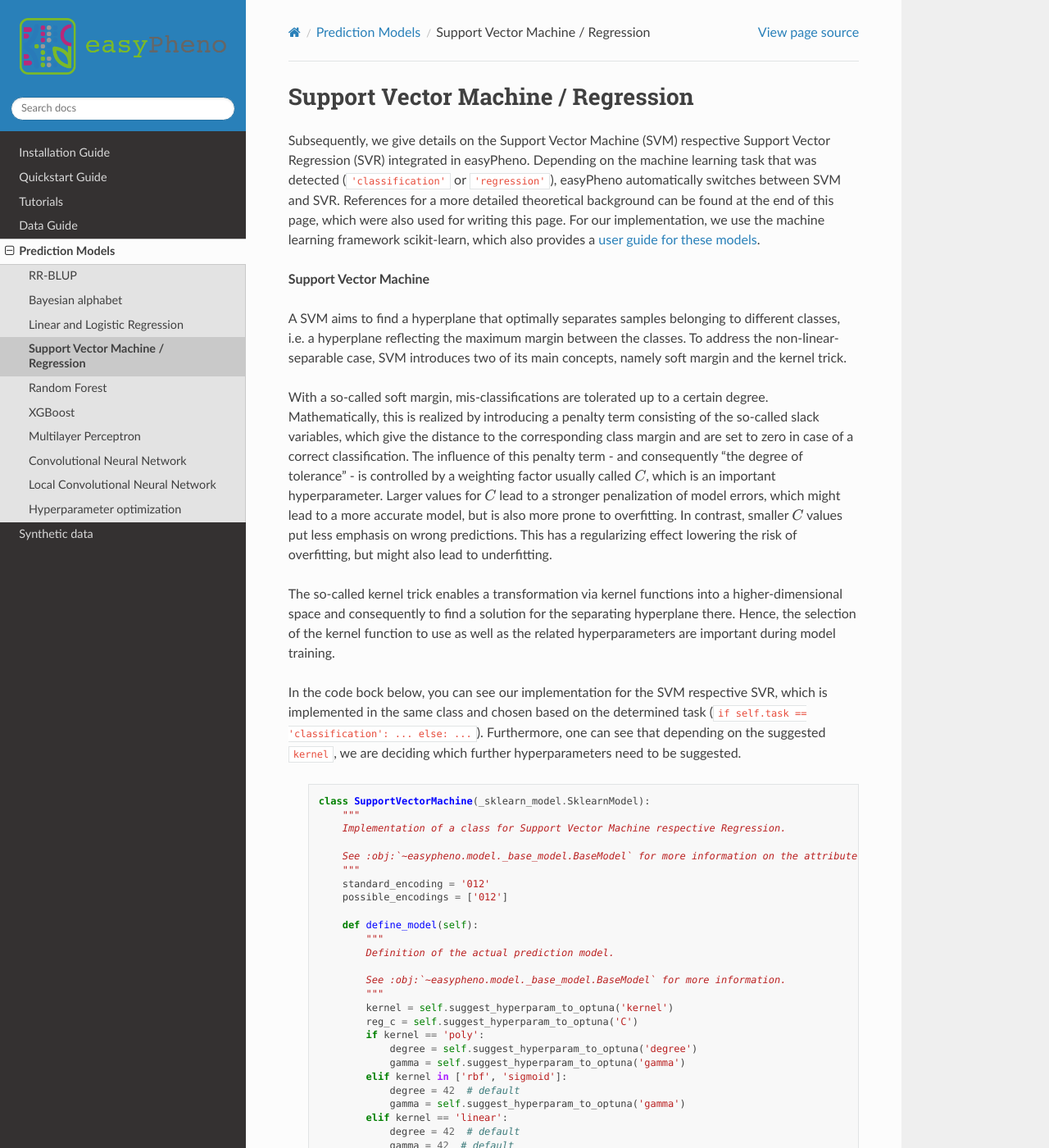
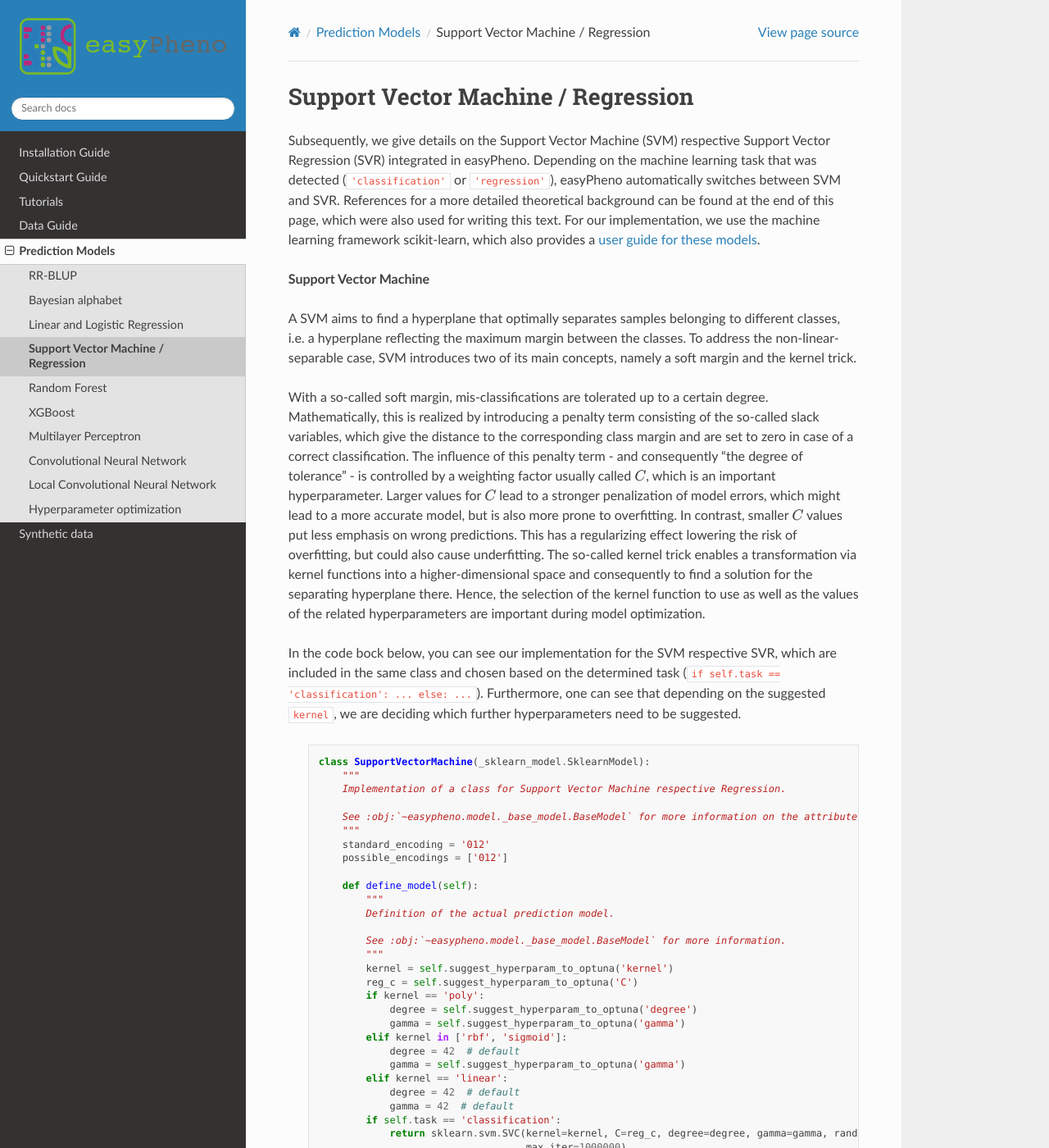
Before and after one commit to grimmlab/easyPheno, a Sphinx documentation site: the page built from docs/source/models/svm.rst, in a window 1280 px wide and 1400 px high. Shown: the whole window at 82% size. Built offline with Sphinx 7.4.7 and the Read the Docs theme 2.0.0, drawn with Linux system fonts in a browser that asks for light colours; pages that are not in the unit, such as notebooks, are missing from menus; some of the changed text lies outside the part shown.

Commit message:
Update svm.rst

```diff
--- a/docs/source/models/svm.rst
+++ b/docs/source/models/svm.rst
@@ -3,25 +3,22 @@ Support Vector Machine / Regression
 Subsequently, we give details on the Support Vector Machine (SVM) respective Support Vector Regression (SVR) integrated in easyPheno.
 Depending on the machine learning task that was detected (``'classification'`` or ``'regression'``), easyPheno automatically
 switches between SVM and SVR.
-References for a more detailed theoretical background can be found at the end of this page, which were also used for writing this page.
+References for a more detailed theoretical background can be found at the end of this page, which were also used for writing this text.
 For our implementation, we use the machine learning framework scikit-learn, which also provides a `user guide for these models <https://scikit-learn.org/stable/modules/svm.html>`_.
 
 **Support Vector Machine**
 
 A SVM aims to find a hyperplane that optimally separates samples belonging to different classes, i.e. a hyperplane reflecting the maximum margin between the classes.
-To address the non-linear-separable case, SVM introduces two of its main concepts, namely soft margin and the kernel trick.
+To address the non-linear-separable case, SVM introduces two of its main concepts, namely a soft margin and the kernel trick.
 
 With a so-called soft margin, mis-classifications are tolerated up to a certain degree.
 Mathematically, this is realized by introducing a penalty term consisting of the so-called slack variables, which give the distance to the corresponding class margin and are set to zero in case of a correct classification.
 The influence of this penalty term - and consequently "the degree of tolerance" - is controlled by a weighting factor usually called :math:`C`,
 which is an important hyperparameter.
 Larger values for :math:`C` lead to a stronger penalization of model errors, which might lead to a more accurate model, but is also more prone to overfitting.
-In contrast, smaller :math:`C` values put less emphasis on wrong predictions. This has a regularizing effect lowering the risk of overfitting, but might also lead to underfitting.
+In contrast, smaller :math:`C` values put less emphasis on wrong predictions. This has a regularizing effect lowering the risk of overfitting, but could also cause underfitting. The so-called kernel trick enables a transformation via kernel functions into a higher-dimensional space and consequently to find a solution for the separating hyperplane there. Hence, the selection of the kernel function to use as well as the values of the related hyperparameters are important during model optimization.
 
-The so-called kernel trick enables a transformation via kernel functions into a higher-dimensional space and consequently to find a solution for the separating hyperplane there.
-Hence, the selection of the kernel function to use as well as the related hyperparameters are important during model training.
-
-In the code bock below, you can see our implementation for the SVM respective SVR, which is implemented in the same class
+In the code bock below, you can see our implementation for the SVM respective SVR, which are included in the same class
 and chosen based on the determined task (``if self.task == 'classification': ... else: ...``).
 Furthermore, one can see that depending on the suggested ``kernel``, we are deciding which further hyperparameters need to be suggested.
 
@@ -95,9 +92,9 @@ Furthermore, one can see that depending on the suggested ``kernel``, we are deci
 
 The concept of SVR is pretty similar, but instead of optimizing for a separating hyperplane,
 the goal is to find a function that is within a certain threshold around the target values of the training samples.
-Apart from that, similar concepts such as the kernel-trick are used, leading to similar hyperparameters that need to be optimized.
+Apart from that, similar concepts such as the kernel-trick are used, leading to the same hyperparameters that need to be optimized.
 
-As already mentioned, you can find our implementation in the code block above, as SVM and SVR are implemented in the same class.
+As already mentioned, you can find our implementation in the code block above, as SVM and SVR are integrated in the same class.
 
 **References**
 
```
